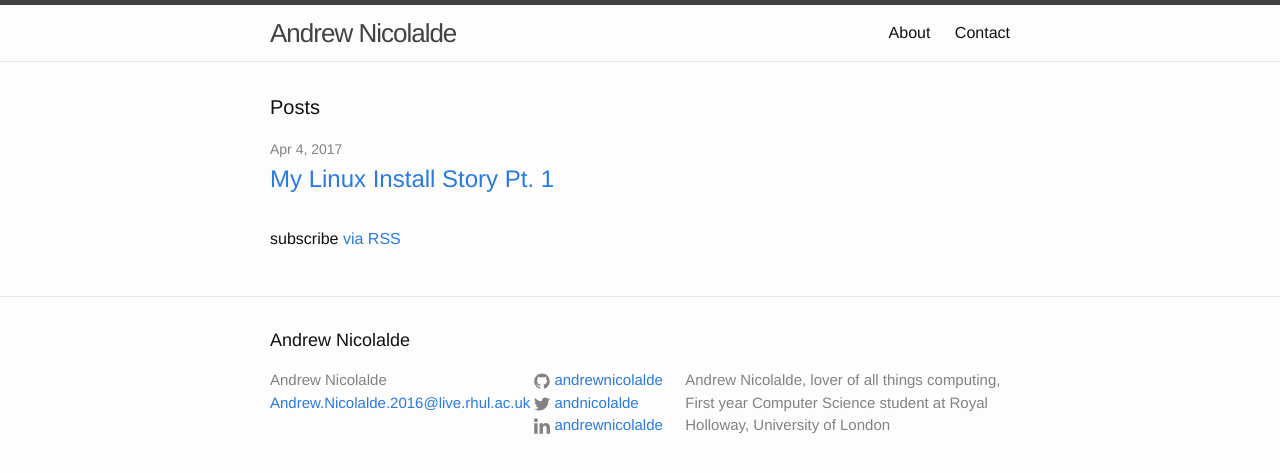
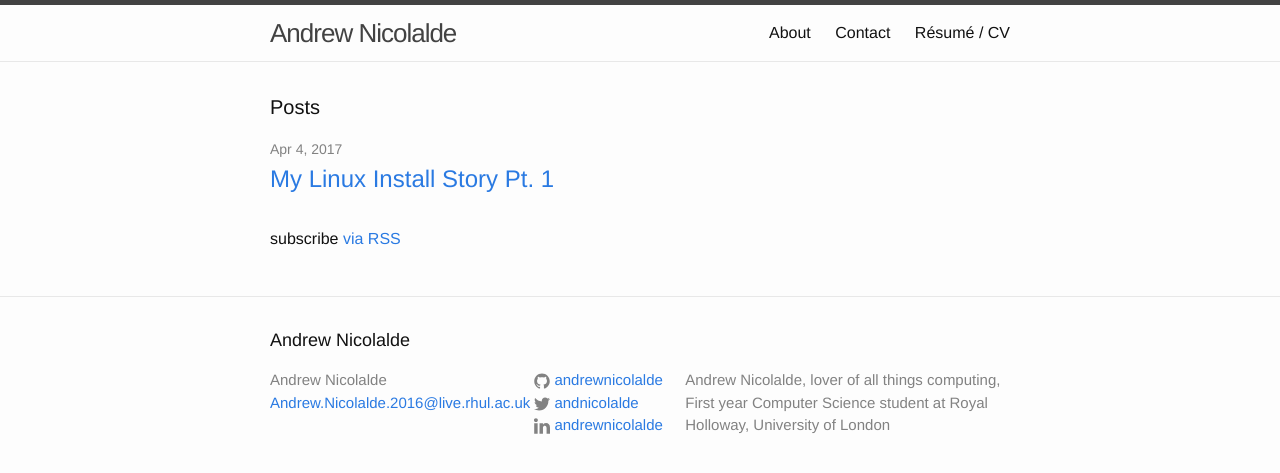
Before and after one commit to andrewnicolalde/andrewn.io, a Jekyll site: the page built from index.md, in a window 1280 px wide. Shown: the top 473 px of the page. Built offline with Jekyll 4.4.1, drawn with Linux system fonts in a browser that asks for light colours.

Commit message:
Add Résumé / CV to navbar

```diff
--- a/_includes/header.html
+++ b/_includes/header.html
@@ -18,7 +18,8 @@
           {% if my_page.title %}
           <a class="page-link" href="{{ my_page.url | relative_url }}">{{ my_page.title | escape }}</a>
           {% endif %}
-        {% endfor %}
+          {% endfor %}
+          <a class="page-link" href="https://github.com/andrewnicolalde/pandoc_resume/blob/master/resume.pdf">Résumé / CV</a>
       </div>
     </nav>
 
```
